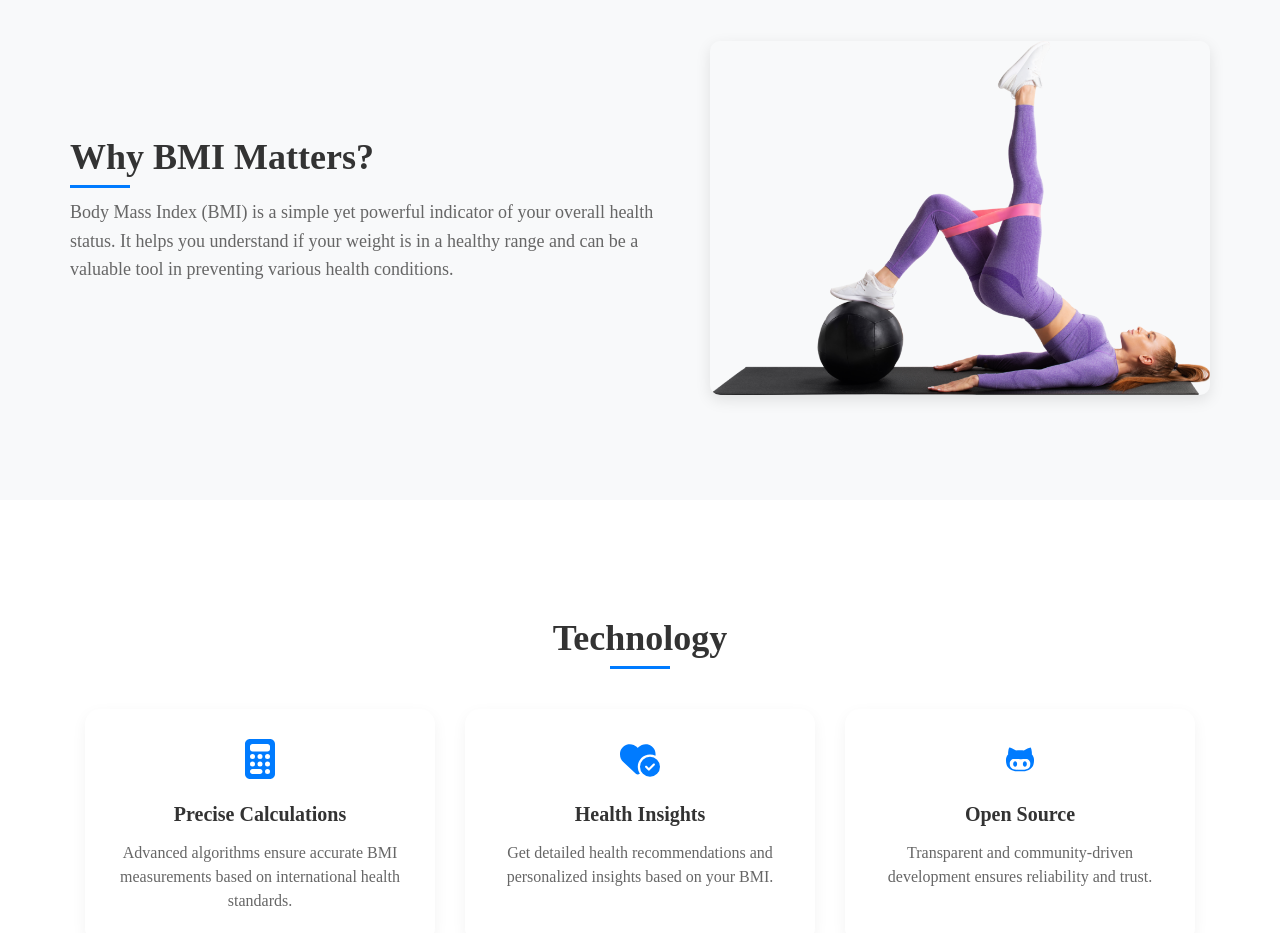
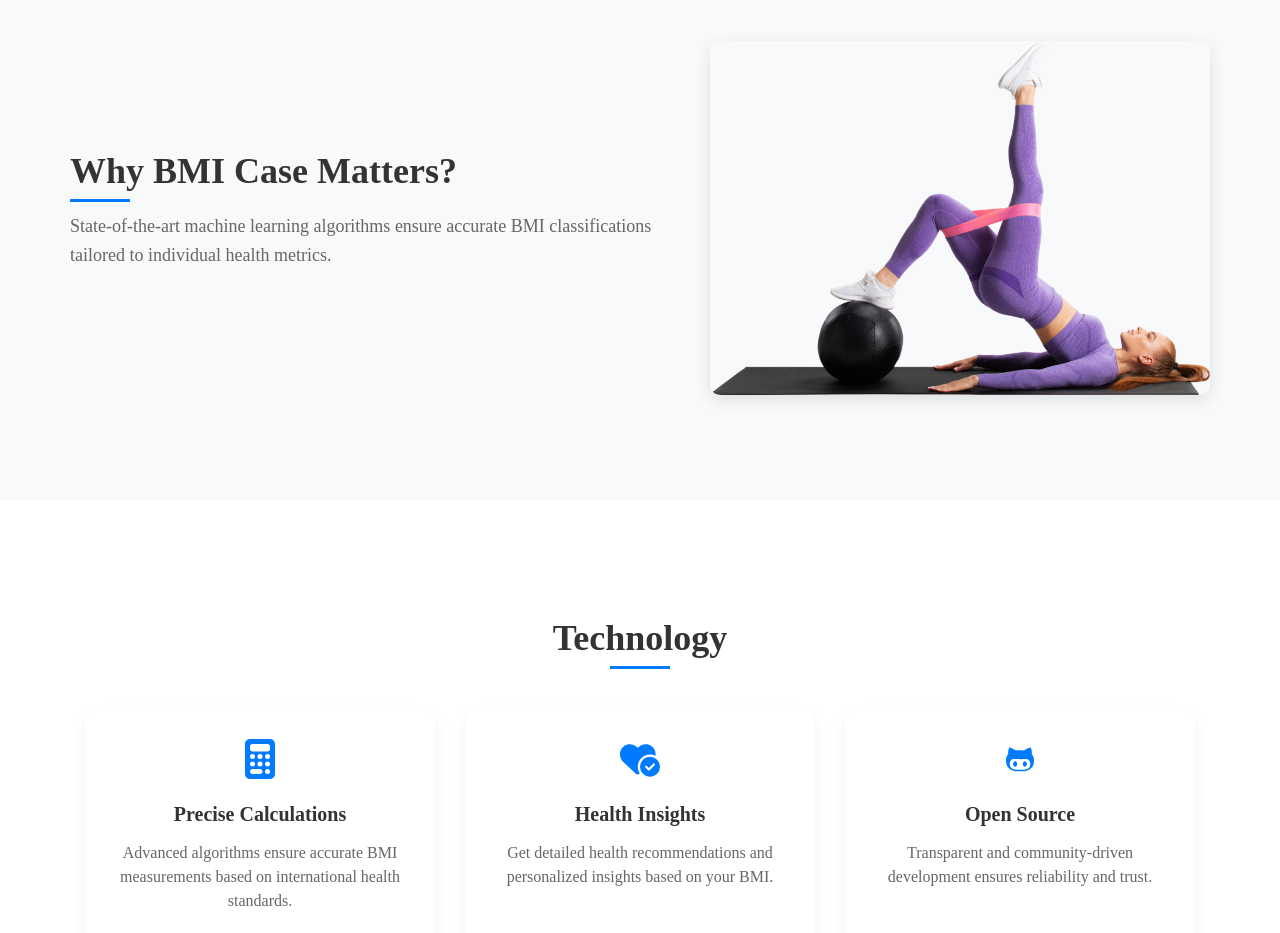
Before and after one commit to g-tumwesigye/Fitverse_UI, a React (Vite) app in the folder pred/: page / in a window 1280 px wide. Shown: the part 860-1793 px from the top of the page. Built offline with nearby package versions, Linux system fonts and the light colour scheme.

Commit message:
about.jsx

```diff
--- a/pred/src/components/About/about.jsx
+++ b/pred/src/components/About/about.jsx
@@ -5,12 +5,8 @@ const about = () => {
   return (
     <div className='about'>
       <div className='about-content'>
-         <h2>Why BMI Matters?</h2>
-         <p>Body Mass Index (BMI) is a simple yet
-            powerful indicator of your overall health status.
-            It helps you understand if your weight is in a healthy
-             range and can be a valuable tool in preventing
-             various health conditions.</p>
+         <h2>Why BMI Case Matters?</h2>
+         <p>State-of-the-art machine learning algorithms ensure accurate BMI classifications tailored to individual health metrics.</p>
 
       </div>
       <div className='about-image'>
```
